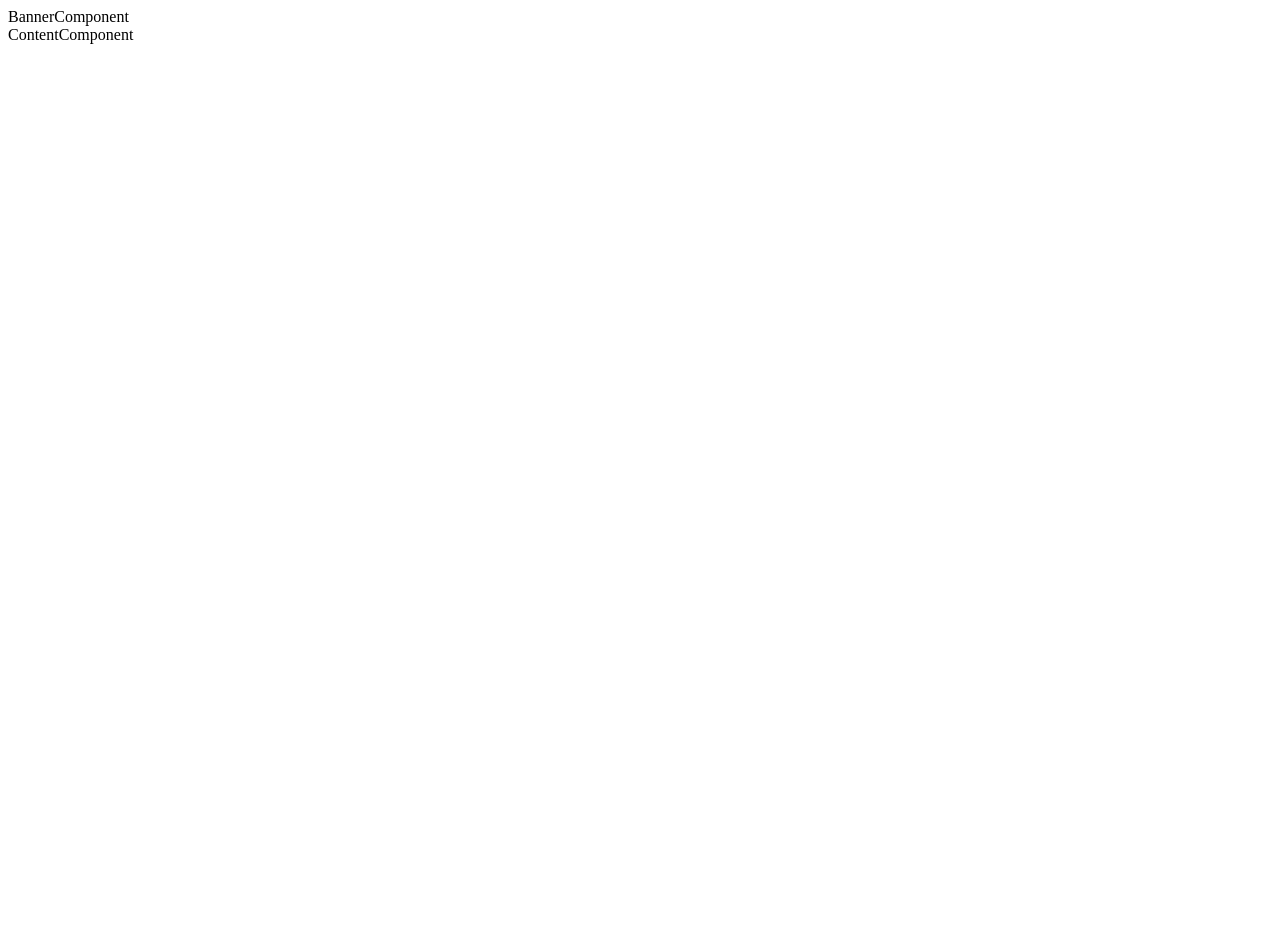
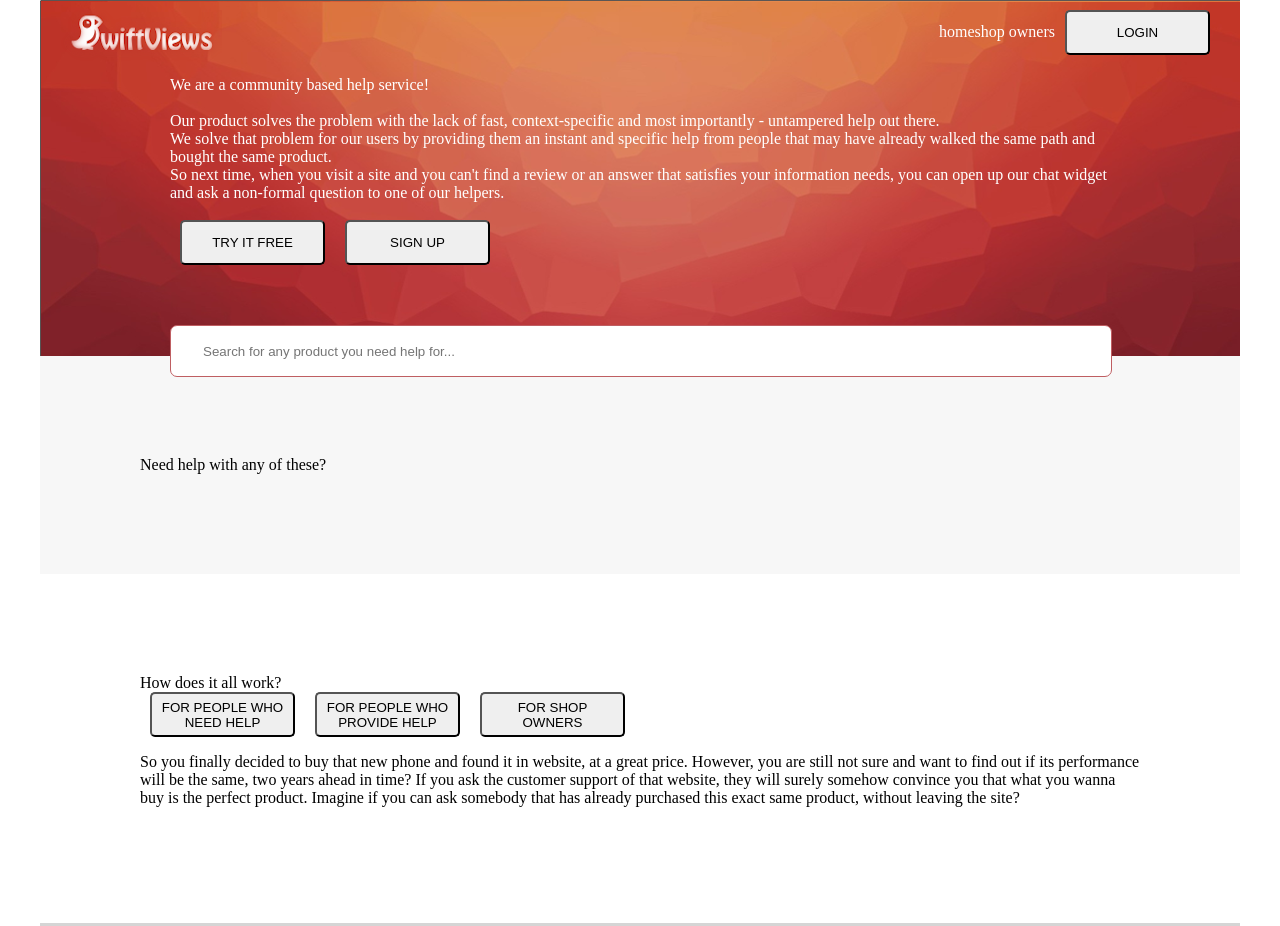
Before and after one commit to kritdev/angular_lab, an Angular app: page / in a window 1280 px wide. Shown: the top 926 px of the page. Before the commit the page ends 800 px from the top, so only its background shows below. Built offline with nearby package versions, Linux system fonts and the light colour scheme.

Commit message:
layout - banner

```diff
--- a/src/app/app.component.css
+++ b/src/app/app.component.css
@@ -0,0 +1,86 @@
+.container {
+  width: 1200px;
+  margin: auto;
+}
+.banner {
+  background-image: url("/assets/background.png");
+  position: relative;
+}
+/* ------------------------------------------------------------------------- */
+.logo {
+  float: left;
+  margin: 10px 20px;
+}
+/* ------------------------------------------------------------------------- */
+.menu {
+  float: right;
+  margin: 10px 20px;
+}
+a {
+  text-decoration: none;
+  color: white;
+}
+/* ------------------------------------------------------------------------- */
+.banner-content {
+  clear: both;
+  height: 280px;
+  color: white;
+  padding: 0px 130px;
+}
+span {
+  display: block;
+}
+/* ------------------------------------------------------------------------- */
+.search {
+  background-color: white;
+  position: absolute;
+  z-index: 1;
+  /* height: 60px;
+  width: 940px; */
+  top: 325px;
+  left: 130px;
+  border: 1px solid rgb(191, 94, 98);
+  border-radius: 7px;
+}
+.searchText {
+  height: 40px;
+  width: 900px;
+  margin: 5px 10px 5px 30px;
+  box-sizing: border-box;
+  border: 0px;
+}
+/* ------------------------------------------------------------------------- */
+
+
+
+
+
+/* ------------------------------------------------------------------------- */
+button {
+  height: 45px;
+  width: 145px;
+  border-radius: 5px;
+  margin: 0px 10px;
+}
+/* ------------------------------------------------------------------------- */
+
+
+/* .search,.div-1,.div-2,.div-3 {
+  height: 50px;
+} */
+
+
+
+
+.div-1 {
+  background-color: #f7f7f7;
+  padding: 100px;
+}
+.div-2 {
+  background-color: white;
+  padding: 100px;
+}
+.div-3 {
+  background-color: #f7f7f7;
+  border-top: solid 3px #d5d5d5;
+}
--- a/src/app/app.component.html
+++ b/src/app/app.component.html
@@ -1,2 +1,54 @@
-<banner></banner>
-<content></content>
+<div class='container'>
+  <div class='banner'>
+    <div class='logo'>
+      <a href="#">
+        <img src="../assets/logo.png" alt="">
+      </a>
+    </div>
+    <div class='menu'>
+      <a href="#">home</a>
+      <a href="#">shop owners</a>
+      <button>LOGIN</button>
+    </div>
+    <div class='banner-content'>
+      <span>We are a community based help service!</span>
+      <br>
+      <span>Our product solves the problem with the lack of fast, context-specific and most importantly - untampered help out there.</span>
+      <span>We solve that problem for our users by providing them an instant and specific help from people that may have already walked the same path and bought the same product.</span>
+      <span>So next time, when you visit a site and you can't find a review or an answer that satisfies your information needs, you can open up our chat widget and ask a non-formal question to one of our helpers.</span>
+      <br>
+      <div>
+        <button>TRY IT FREE</button>
+        <button>SIGN UP</button>
+      </div>
+    </div>
+    <div class='search'>
+      <input class='searchText' type="text" name="searchText" placeholder="Search for any product you need help for...">
+    </div>
+  </div>
+
+  <div class='div-1'>
+    Need help with any of these?
+  </div>
+  <div class='div-2'>
+    <div>
+      <span>How does it all work?</span>
+      <button>FOR PEOPLE WHO NEED HELP</button>
+      <button>FOR PEOPLE WHO PROVIDE HELP</button>
+      <button>FOR SHOP OWNERS</button>
+    </div>
+    <div>
+      <p>
+        So you finally decided to buy that new phone and found it in website, at a great price. However, you are still not sure and want to find out if its performance will be the same, two years ahead in time? If you ask the customer support of that website, they will surely somehow convince you that what you wanna buy is the perfect product. Imagine if you can ask somebody that has already purchased this exact same product, without leaving the site?
+      </p>
+    </div>
+  </div>
+  <div class='div-3'>
+    <span>Are you already helping people?</span>
+    <span>In case that you have already signed up as a helper, please download our applications below so you can provide better and faster help to those who need it.</span>
+    <span>And if not, you can still do it from our platform or the applications</span>
+    <span>Help and be helped!</span>
+    <button>ANDROID</button>
+    <button>IOS</button>
+  </div>
+</div>
--- a/src/index.html
+++ b/src/index.html
@@ -7,7 +7,7 @@
   <meta name="viewport" content="width=device-width, initial-scale=1">
   <link rel="icon" type="image/x-icon" href="favicon.ico">
 </head>
-<body>
+<body style="margin: 0px;">
   <app-root></app-root>
 </body>
 </html>
```
Also changed, not shown: src/assets/background.png (added), src/assets/logo.png (added).
